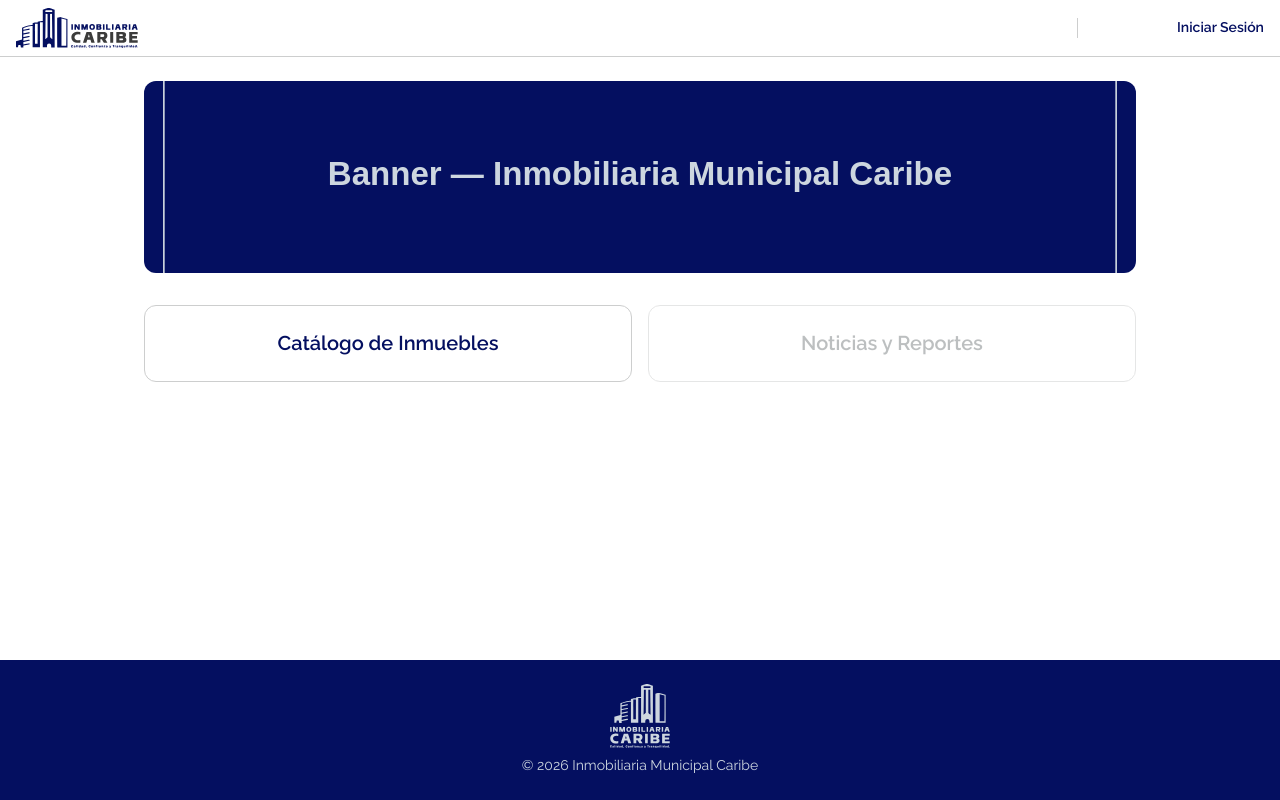
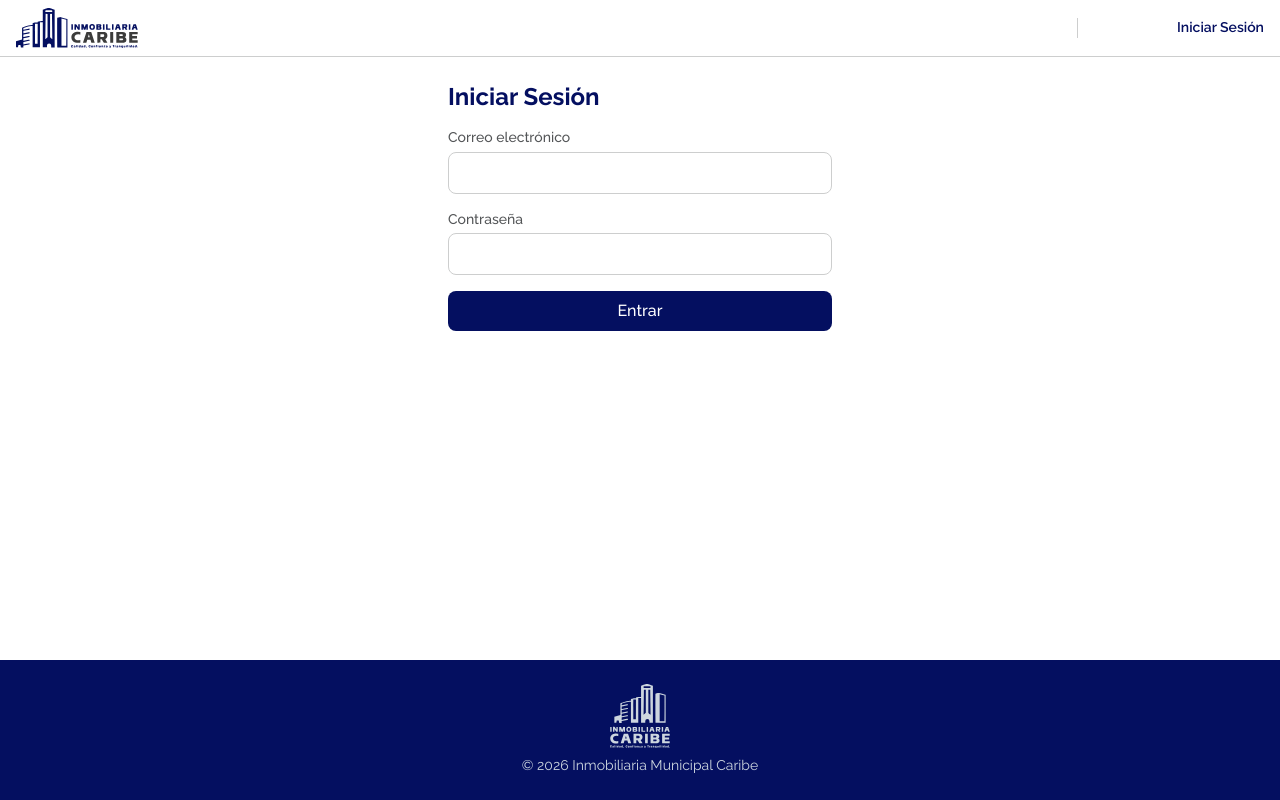
Before and after one commit to sergioinmaca/inmobiliaria-caribe, a React (Vite) app: page /login in a window 1280 px wide. Before the commit this address led to /. Built offline with nearby package versions, Linux system fonts and the light colour scheme; no server answers.

Commit message:
feat: auth (login, sesión, guard por rol, menú de usuario)

```diff
--- a/src/App.tsx
+++ b/src/App.tsx
@@ -2,11 +2,14 @@ import { Footer } from './components/layout/Footer'
 import { Header } from './components/layout/Header'
 import { Container } from './components/layout/Container'
 import { AppRoutes } from './routes'
+import { useSession } from './hooks/useSession'
 
 function App() {
+  const { profile, signOut } = useSession()
+
   return (
     <div className="flex min-h-screen flex-col">
-      <Header />
+      <Header profile={profile} onSignOut={signOut} />
       <Container className="flex-1 py-6">
         <AppRoutes />
       </Container>
--- a/src/components/layout/Header.tsx
+++ b/src/components/layout/Header.tsx
@@ -3,9 +3,10 @@ import type { Profile } from '../../types'
 
 interface HeaderProps {
   profile?: Profile | null
+  onSignOut?: () => void
 }
 
-export function Header({ profile }: HeaderProps) {
+export function Header({ profile, onSignOut }: HeaderProps) {
   return (
     <header className="flex items-center border-b border-neutral-300 bg-white px-4 py-2">
       <div className="flex items-center" style={{ width: '85%' }}>
@@ -22,9 +23,18 @@ export function Header({ profile }: HeaderProps) {
         style={{ width: '15%' }}
       >
         {profile ? (
-          <Link to="/admin" className="text-small font-semibold text-primary">
-            {profile.full_name}
-          </Link>
+          <>
+            <Link to="/admin" className="text-small font-semibold text-primary">
+              {profile.full_name}
+            </Link>
+            <button
+              type="button"
+              onClick={onSignOut}
+              className="text-small text-neutral-500 underline"
+            >
+              Salir
+            </button>
+          </>
         ) : (
           <Link to="/login" className="text-small font-semibold text-primary">
             Iniciar Sesión
--- a/src/components/ui/Input.tsx
+++ b/src/components/ui/Input.tsx
@@ -1,16 +1,18 @@
-import type { InputHTMLAttributes } from 'react'
+import type { InputHTMLAttributes, Ref } from 'react'
 
 interface InputProps extends InputHTMLAttributes<HTMLInputElement> {
   label: string
+  ref?: Ref<HTMLInputElement>
 }
 
-export function Input({ label, id, className = '', ...props }: InputProps) {
+export function Input({ label, id, className = '', ref, ...props }: InputProps) {
   return (
     <div className="flex flex-col gap-1">
       <label htmlFor={id} className="text-small font-medium text-neutral-900">
         {label}
       </label>
       <input
+        ref={ref}
         id={id}
         className={`rounded-sm border border-neutral-300 px-3 py-2 text-body text-neutral-900 placeholder:text-neutral-500 focus:border-accent focus:outline-none ${className}`}
         {...props}
--- /dev/null
+++ b/src/features/admin/LoginPage.tsx
@@ -0,0 +1,66 @@
+import { zodResolver } from '@hookform/resolvers/zod'
+import { useState } from 'react'
+import { useForm } from 'react-hook-form'
+import { useNavigate } from 'react-router-dom'
+import { z } from 'zod'
+import { Button } from '../../components/ui/Button'
+import { Input } from '../../components/ui/Input'
+import { supabase } from '../../lib/supabase'
+
+const loginSchema = z.object({
+  email: z.string().email('Correo inválido'),
+  password: z.string().min(6, 'Mínimo 6 caracteres'),
+})
+
+type LoginValues = z.infer<typeof loginSchema>
+
+export function LoginPage() {
+  const navigate = useNavigate()
+  const [error, setError] = useState<string | null>(null)
+  const {
+    register,
+    handleSubmit,
+    formState: { errors, isSubmitting },
+  } = useForm<LoginValues>({ resolver: zodResolver(loginSchema) })
+
+  const onSubmit = async (values: LoginValues) => {
+    setError(null)
+    const { error: err } = await supabase.auth.signInWithPassword({
+      email: values.email,
+      password: values.password,
+    })
+    if (err) {
+      setError('Credenciales inválidas')
+      return
+    }
+    navigate('/admin')
+  }
+
+  return (
+    <div className="mx-auto flex max-w-sm flex-col gap-4">
+      <h1 className="text-h2 font-bold text-primary">Iniciar Sesión</h1>
+      {error && <p className="text-small text-danger">{error}</p>}
+      <form onSubmit={handleSubmit(onSubmit)} className="flex flex-col gap-4" noValidate>
+        <Input
+          id="email"
+          label="Correo electrónico"
+          type="email"
+          autoComplete="email"
+          {...register('email')}
+        />
+        {errors.email && <p className="text-small text-danger">{errors.email.message}</p>}
+        <Input
+          id="password"
+          label="Contraseña"
+          type="password"
+          autoComplete="current-password"
+          {...register('password')}
+        />
+        {errors.password && <p className="text-small text-danger">{errors.password.message}</p>}
+        <Button type="submit" disabled={isSubmitting}>
+          Entrar
+        </Button>
+      </form>
+    </div>
+  )
+}
--- /dev/null
+++ b/src/features/admin/RequireRole.tsx
@@ -0,0 +1,19 @@
+import type { ReactNode } from 'react'
+import { Navigate } from 'react-router-dom'
+import { useSession } from '../../hooks/useSession'
+import type { Role } from '../../types'
+
+interface RequireRoleProps {
+  roles: Role[]
+  children: ReactNode
+}
+
+export function RequireRole({ roles, children }: RequireRoleProps) {
+  const { profile, loading } = useSession()
+
+  if (loading) return <p className="py-10 text-center text-neutral-500">Cargando...</p>
+  if (!profile || !profile.is_active) return <Navigate to="/login" replace />
+  if (!roles.includes(profile.role)) return <Navigate to="/" replace />
+
+  return <>{children}</>
+}
--- /dev/null
+++ b/src/hooks/useSession.ts
@@ -0,0 +1,44 @@
+import { useCallback, useEffect, useState } from 'react'
+import { supabase } from '../lib/supabase'
+import type { Profile } from '../types'
+
+export function useSession() {
+  const [profile, setProfile] = useState<Profile | null>(null)
+  const [loading, setLoading] = useState(true)
+
+  useEffect(() => {
+    let active = true
+
+    async function refresh(userId: string | undefined) {
+      if (!userId) {
+        if (active) {
+          setProfile(null)
+          setLoading(false)
+        }
+        return
+      }
+      const { data } = await supabase.from('profiles').select('*').eq('id', userId).single()
+      if (active) {
+        setProfile((data as Profile) ?? null)
+        setLoading(false)
+      }
+    }
+
+    supabase.auth.getSession().then(({ data }) => refresh(data.session?.user.id))
+
+    const { data: sub } = supabase.auth.onAuthStateChange((_event, session) => {
+      refresh(session?.user.id)
+    })
+
+    return () => {
+      active = false
+      sub.subscription.unsubscribe()
+    }
+  }, [])
+
+  const signOut = useCallback(async () => {
+    await supabase.auth.signOut()
+  }, [])
+
+  return { profile, loading, signOut }
+}
--- a/src/routes/index.tsx
+++ b/src/routes/index.tsx
@@ -2,6 +2,7 @@ import { Navigate, Route, Routes } from 'react-router-dom'
 import { LandingPage } from '../features/LandingPage'
 import { CatalogPage } from '../features/catalog/CatalogPage'
 import { PropertyDetailPage } from '../features/catalog/PropertyDetailPage'
+import { LoginPage } from '../features/admin/LoginPage'
 
 export function AppRoutes() {
   return (
@@ -9,6 +10,7 @@ export function AppRoutes() {
       <Route path="/" element={<LandingPage />} />
       <Route path="/catalogo" element={<CatalogPage />} />
       <Route path="/inmueble/:id" element={<PropertyDetailPage />} />
+      <Route path="/login" element={<LoginPage />} />
       <Route path="*" element={<Navigate to="/" replace />} />
     </Routes>
   )
```
Also changed, not shown: 2 other files (tests, documents, lock files or other folders).
